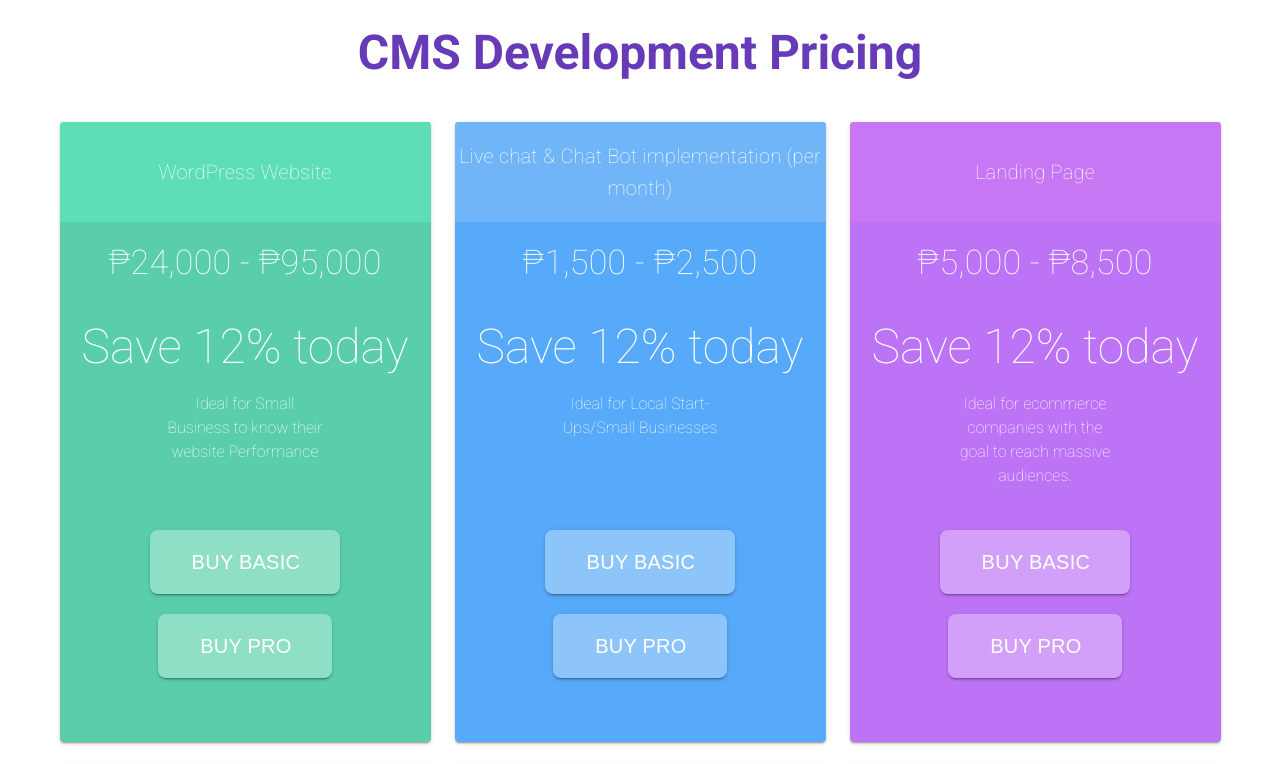
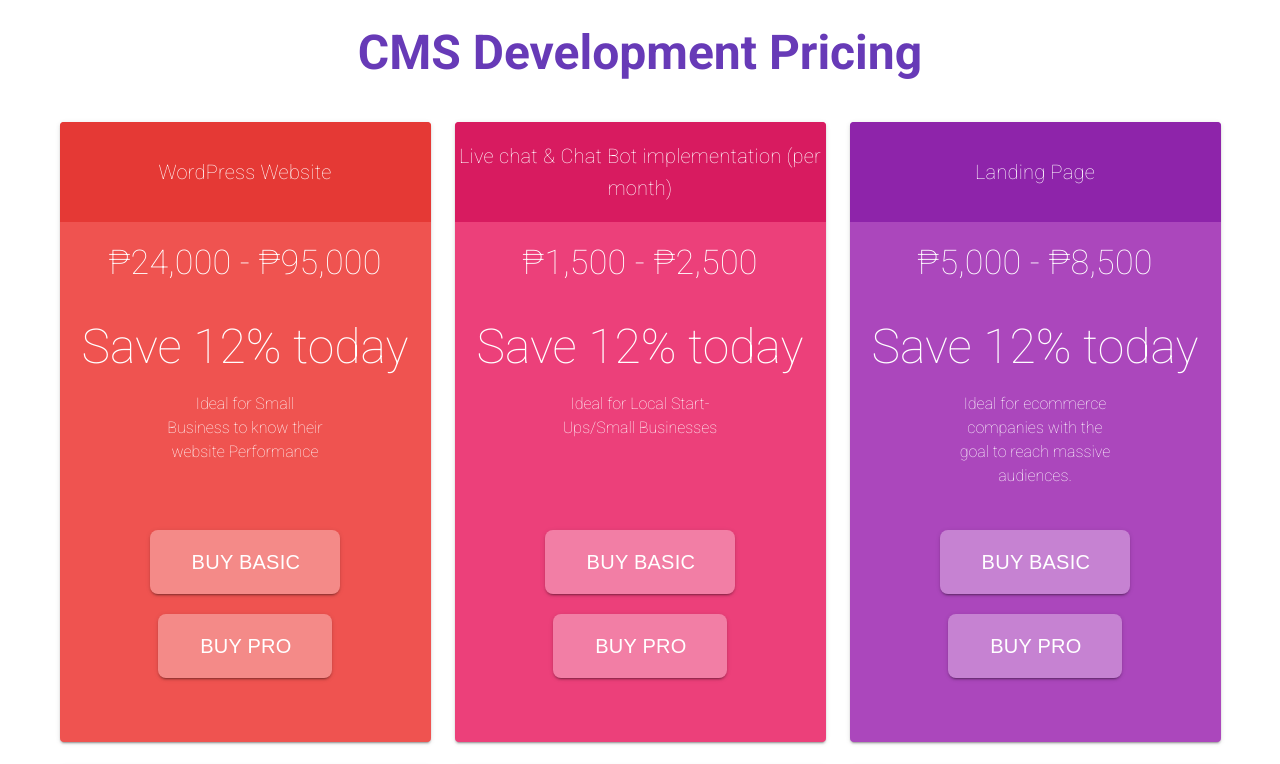
Before and after one commit to Code-Redstone/Panday-digital, a Nuxt app: page /offers in a window 1280 px wide. Shown: the part 1080-1844 px from the top of the page. Built offline with nearby package versions, Linux system fonts and the light colour scheme.

Commit message:
hoverdropdown update

```diff
--- a/components/BeOnTop.vue
+++ b/components/BeOnTop.vue
@@ -5,10 +5,10 @@
             <div class="div text-center">
               <h3 class="black--text text--secondary font-weight-light text-xl-h4 text-lg-h5 text-md-h6 text-sm-h4 ">INCREASE TRAFFIC AND REVENUE</h3>
               <h2  class="black--text text--secondary text-xl-h2 text-lg-h4 text-md-h5 text-sm-h3 font-weight-bold py-5"> Be On the Top & Get More Traffic to Your Website</h2>
-              <p class="black--text text--secondary text-h6 font-weight-light text-xl-h4 text-lg-h5 text-md-h56 text-sm-h5">We are thrilled to illuminate your thoughts when it comes to leading your digital journey forward as the Philippines' top digital marketing agency. Here are our top-rated services that attest to our legacy for you.</p>
+              <p class="black--text text--secondary text-h6 font-weight-light text-xl-h4 text-lg-h5 text-md-h6 text-sm-h6">We are thrilled to illuminate your thoughts when it comes to leading your digital journey forward as the Philippines' top digital marketing agency. Here are our top-rated services that attest to our legacy for you.</p>
             </div>
         </v-col>
-        <v-col class="text-center" cols="12" lg="4"  v-for="seo in seos " :key="seo.id" >
+        <v-col class="text-center ma-auto" cols="12" sm="6" lg="4" v-for="seo in seos " :key="seo.id" >
             <v-card
             class="pa-8 Services-hover Services-Font rounded-xl"
             outlined
@@ -21,7 +21,7 @@
                 >
                 </v-img>
                 <h3 class="mb-5 font-weight-bold text-center Services-Font text-xl-h4 text-lg-h5 text-md-h5 text-sm-h4">{{seo.title}}</h3>
-                <p class="text-justify text-xl-h5 text-lg-h5 text-md-h6 text-sm-h5">{{seo.discription}}</p>
+                <p class=" text-xl-h5 text-lg-h5 text-md-h6 text-sm-h6">{{seo.discription}}</p>
             </v-card>
         </v-col>
     </v-row>
--- a/components/FullService.vue
+++ b/components/FullService.vue
@@ -3,10 +3,10 @@
         <v-row>
             <v-col cols="12">
                 <div class=" text-center Services-Font">
-                <h1 class="white--text font-weight-bold text-xl-h1 text-lg-h2 text-md-h3 text-sm-h4 py-8">FULL-SERVICE DIGITAL MARKETING FIRM</h1>
+                <h1 class="white--text font-weight-bold text-xl-h2 text-lg-h2 text-md-h3 text-sm-h4 py-8">FULL-SERVICE DIGITAL MARKETING FIRM</h1>
                 </div>
             </v-col>
-            <v-col cols="12" lg="4" v-for="service in services" :key="service.id" >
+            <v-col cols="12" sm="6" lg="4" class="ma-auto" v-for="service in services" :key="service.id" >
                 <v-card
                 class="pa-10 Services-hover Services-Font"
                 outlined
--- a/components/SearchEngine.vue
+++ b/components/SearchEngine.vue
@@ -7,7 +7,7 @@
                 <h2  class="white--text text-h3 font-weight-bold py-5"> Our Digital Marketing Services</h2>
                 </div>
             </v-col>
-            <v-col class="text-center" cols="4" sm="12" md="6" lg="3" xl="3" v-for="digital in digital_services " :key="digital.id" >
+            <v-col class="text-center" cols="12" sm="6" lg="3" v-for="digital in digital_services " :key="digital.id" >
                 <v-card
                 class="pa-11 Digital-Services Services-Font rounded-xl"
                 outlined
--- a/pages/Web-Dev/index.vue
+++ b/pages/Web-Dev/index.vue
@@ -1,6 +1,6 @@
 <template>
   <v-app>
-      <v-main class="pt-100 testing">
+      <v-main class="MTM-150px testing">
         <div id="hero-section" class="indigo darken-1">
             <v-container class="d-flex 5" >
                 <v-row>
--- a/pages/contact/index.vue
+++ b/pages/contact/index.vue
@@ -1,6 +1,6 @@
 <template>
   <v-app>
-    <v-main style="">
+    <v-main class="MTM-150px">
         <v-sheet class="radius pb-15 mb-15" color="teal" height="100%" width="100%" style="padding-top: 150px;">
             <v-container>
                 <v-row>
--- a/pages/offers/index.vue
+++ b/pages/offers/index.vue
@@ -1,6 +1,6 @@
 <template>
     <v-app>
-        <v-main style="margin-top:150px;">
+        <v-main class="MTM-150px">
             <div id="hero-offer-section" class="pb-10 pt-16 pink lighten-2">
                 <v-container>
                     <v-row>
@@ -208,9 +208,9 @@
         pricing:[
             {
             id:1,
-            titlecolor:'#5edeb7',
+            titlecolor:'#E53935',
             title:'WordPress Website',
-            bodycolor:'#5aceab',
+            bodycolor:'#EF5350',
             basicprice:'24,000',
             proprice:'95,000',
             save:'12',
@@ -218,9 +218,9 @@
             },
             {
             id:2,
-            titlecolor:'#71b5f9',
+            titlecolor:'#D81B60',
             title:'Live chat & Chat Bot implementation (per month)',
-            bodycolor:'#57a9f9',
+            bodycolor:'#EC407A',
             basicprice:'1,500',
             proprice:'2,500',
             save:'12',
@@ -228,9 +228,9 @@
             },
             {
             id:3,
-            titlecolor:'rgb(200, 119, 244)',
+            titlecolor:'#8E24AA',
             title:'Landing Page',
-            bodycolor:'#bd73f6',
+            bodycolor:'#AB47BC',
             basicprice:'5,000',
             proprice:'8,500',
             save:'12',
@@ -238,9 +238,9 @@
             },
             {
             id:4,
-            titlecolor:'#f771f9',
+            titlecolor:'#5E35B1',
             title:'Heatmap Implementation/ Visitor recordings (per month)',
-            bodycolor:'#f957e5',
+            bodycolor:'#7E57C2',
             basicprice:'2,300',
             proprice:'5,400',
             save:'12',
@@ -248,9 +248,9 @@
             },
             {
             id:5,
-            titlecolor:'#8cfc78',
+            titlecolor:'#3949AB',
             title:'Email List Management',
-            bodycolor:'#86f957',
+            bodycolor:'#5C6BC0',
             basicprice:'6,200',
             proprice:'10,800',
             save:'12',
@@ -258,9 +258,9 @@
             },
             {
             id:6,
-            titlecolor:'#f97171',
+            titlecolor:'#1E88E5',
             title:'Custom Payment Gateway Implementation',
-            bodycolor:'#f95757',
+            bodycolor:'#42A5F5',
             basicprice:'15,400',
             proprice:'3,070',
             save:'12',
@@ -268,9 +268,9 @@
             },
             {
             id:7,
-            titlecolor:'#57d4f9',
+            titlecolor:'#039BE5',
             title:'Domainname +Setup (1yr)',
-            bodycolor:'#57ccf9',
+            bodycolor:'#29B6F6',
             basicprice:'2,300',
             proprice:'2,300',
             save:'12',
@@ -278,9 +278,9 @@
             },
             {
             id:8,
-            titlecolor:'#7057f9',
+            titlecolor:'#00ACC1',
             title:'Domainname (.com) yearly',
-            bodycolor:'#7f57f9',
+            bodycolor:'#26C6DA',
             basicprice:'750',
             proprice:'750',
             save:'12',
@@ -288,9 +288,9 @@
             },
             {
             id:9,
-            titlecolor:'#cea55a',
+            titlecolor:'#00897B',
             title:'Backup restore website (per time)',
-            bodycolor:'rgb(249 199 87) ',
+            bodycolor:'#26A69A',
             basicprice:'1,500',
             proprice:'2,300',
             save:'12',
@@ -300,9 +300,9 @@
          CMSpricing:[
             {
             id:1,
-            titlecolor:'#5edeb7',
+            titlecolor:'#43A047',
             title:'SEO Maintenance',
-            bodycolor:'#5aceab',
+            bodycolor:'#66BB6A',
             basicprice:'24,000',
             proprice:'95,000',
             save:'12',
@@ -310,9 +310,9 @@
             },
             {
             id:2,
-            titlecolor:'#71b5f9',
+            titlecolor:'#7CB342',
             title:'SEO Maintenance',
-            bodycolor:'#57a9f9',
+            bodycolor:'#9CCC65',
             basicprice:'1,500',
             proprice:'2,500',
             save:'12',
@@ -320,9 +320,9 @@
             },
             {
             id:3,
-            titlecolor:'rgb(200, 119, 244)',
+            titlecolor:'#FB8C00',
             title:'WordPress ',
-            bodycolor:'#bd73f6',
+            bodycolor:'#FFA726',
             basicprice:'5,000',
             proprice:'8,500',
             save:'12',
@@ -330,9 +330,9 @@
             },
             {
             id:4,
-            titlecolor:'#cea55a',
+            titlecolor:'#757575',
             title:'Website Speed Optimization ',
-            bodycolor:'rgb(249 199 87)',
+            bodycolor:'#BDBDBD',
             basicprice:'5,000',
             proprice:'8,500',
             save:'12',
--- a/pages/services/index.vue
+++ b/pages/services/index.vue
@@ -1,6 +1,6 @@
 <template>
     <v-app>
-        <main style="margin-top: 150px;">
+        <main class="MTM-150px">
             <v-sheet color="deep-purple darken-1">
                 <v-container>
                     <v-row>
@@ -25,7 +25,7 @@
                 </v-container>
             </v-sheet>
         </main>
-        <svg id="arched" style="background:#5E35B1; fill:#fff;transform: scale(-1.5); height:52px; scale:;" preserveAspectRatio="none" viewBox="0 0 1442 144" version="1.1" xmlns="http://www.w3.org/2000/svg" xmlns:xlink="http://www.w3.org/1999/xlink"> <path class="" d="M1442,14.287108 L682.266,129.122 C621.756612,138.267588 517.026832,143.977138 423.629338,144 L422.504016,144 C396.685569,143.99367 371.751899,143.551232 348.88,142.625 L0,128.495459 L0,0 L1442,0 L1442,14.287108 Z" id="Combined-Shape"></path> </svg>
+        <svg id="arched" style="background:#5E35B1; fill:#fff;transform: scale(-1); height:52px; scale:;" preserveAspectRatio="none" viewBox="0 0 1442 144" version="1.1" xmlns="http://www.w3.org/2000/svg" xmlns:xlink="http://www.w3.org/1999/xlink"> <path class="" d="M1442,14.287108 L682.266,129.122 C621.756612,138.267588 517.026832,143.977138 423.629338,144 L422.504016,144 C396.685569,143.99367 371.751899,143.551232 348.88,142.625 L0,128.495459 L0,0 L1442,0 L1442,14.287108 Z" id="Combined-Shape"></path> </svg>
         <main>
             <v-sheet class="" height="100%" width="100%">
                 <BeOnTop/>
```
Also changed, not shown: components/Header.vue (+104 -15 lines), pages/index.vue (+4 -4 lines).
